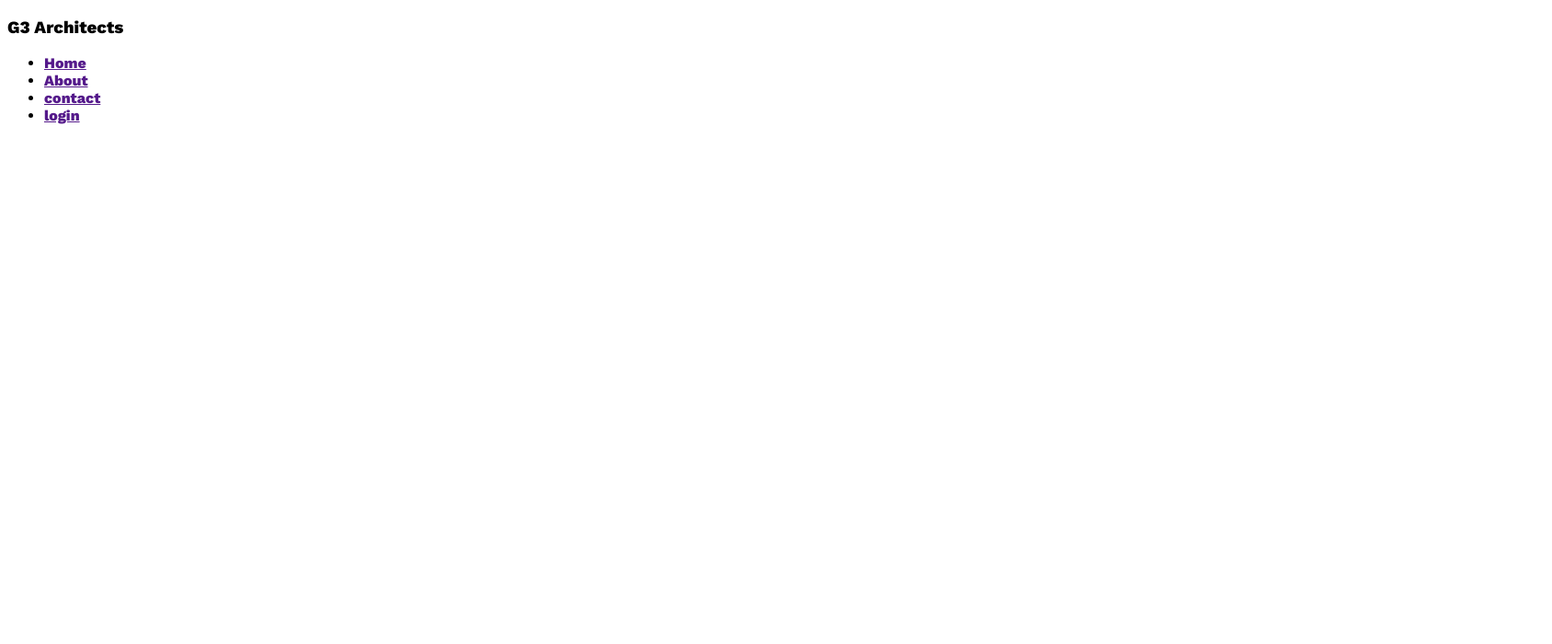
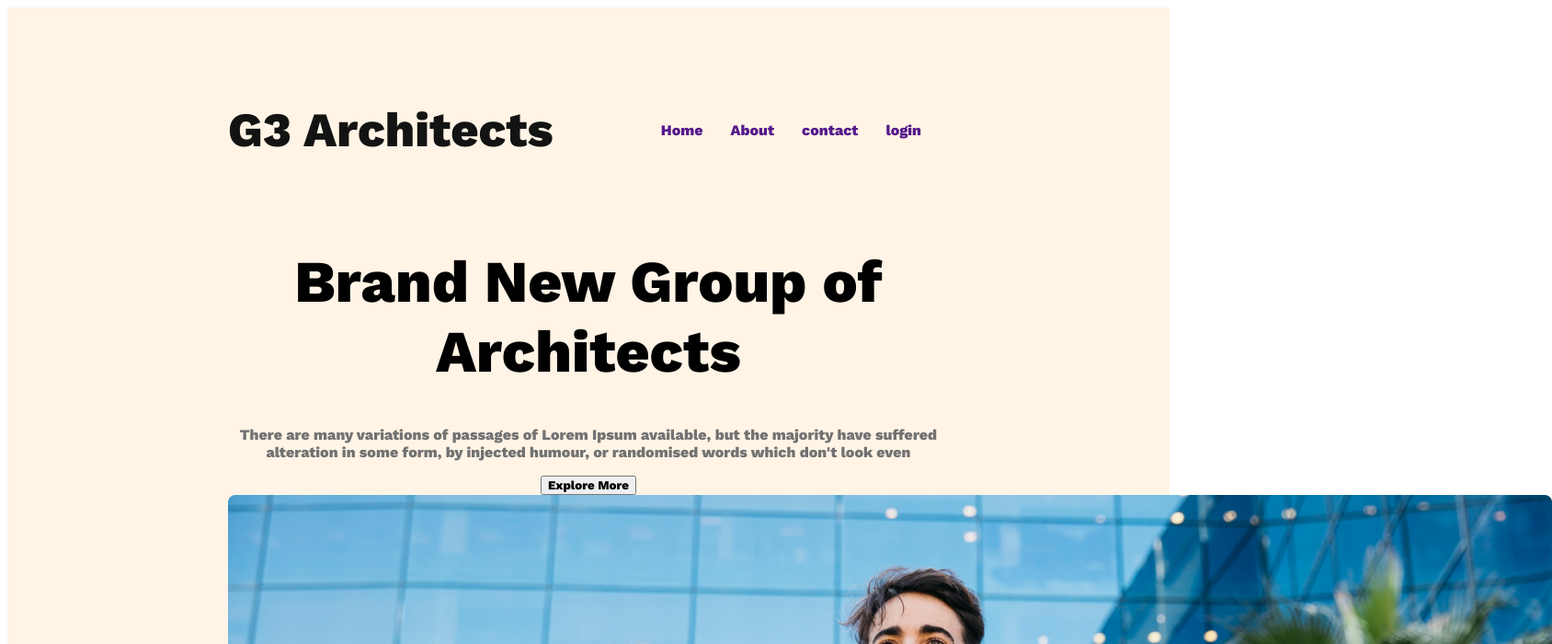
Before and after one commit to ariful3z/g3-architects-website, a plain HTML site: page index.html in a window 1280 px wide. Shown: the top 700 px of the page at 92% size, 1688 px wide, since content can reach past the window. Drawn offline with nearby package versions, Linux system fonts and the light colour scheme.

Commit message:
banner content and images added

```diff
--- a/index.html
+++ b/index.html
@@ -8,7 +8,7 @@
 </head>
 <body>
     <header>
-<nav>
+<nav class="nav-title">
     <h3>G3 Architects</h3>
     <ul>
  <li><a href="">Home</a</li>
@@ -17,6 +17,15 @@
  <li><a href="">login</a></li>
     </ul>
 </nav>
+<div class="banner">
+    <div class="banner-content">
+        <h1 class="banner-title">Brand New Group of Architects</h1>
+    <p class="banner-description">There are many variations of passages of Lorem Ipsum available, but the majority have suffered alteration in some form, by injected humour, or randomised words which don't look even</p>
+
+    <button class="btn-primary">Explore More</button>
+    </div>
+    <img src="images/banner.png" alt="">
+</div>
     </header>
     <main>
 
--- a/styles/architets.css
+++ b/styles/architets.css
@@ -3,3 +3,46 @@
 * {
     font-family: 'Work Sans', sans-serif;
 }
+header{
+    background: rgba(255, 144, 14, 0.10);
+    padding: 50px 240px;
+}
+nav{
+    display: flex;
+    justify-content: space-between;
+}
+nav > ul{
+display: flex;
+}
+nav li{
+    list-style: none;
+    margin-right: 30px;
+    font-size: 1rem;
+    font-weight: 500px;
+    color:  #424242;
+
+}
+nav li a{
+    text-decoration: none;
+}
+.nav-title{
+    font-size: 2.8rem;
+    font-weight: 700;
+    color: #131313;
+    align-items: center;
+}
+.banner-content{
+  max-width: 800px;
+  text-align: center;
+  margin: 0 auto;
+}
+.banner-title{
+    font-weight: 700;
+    font-size: 4rem;
+
+}
+.banner-description{
+    font-weight: 400;
+    font-size: 1rem;
+    color: #727272;
+}
```
Also changed, not shown: images/architect.png (added), images/banner.png (added), images/icons/customers.png (added), images/icons/email.png (added), images/icons/projects.png (added), images/icons/ribon.png (added), images/sponsors/amazon.png (added), images/sponsors/figma.png (added), images/sponsors/google.png (added), images/sponsors/spotify.png (added), images/sponsors/telerama.png (added), images/team1.png (added), images/team2.png (added), images/team3.png (added), 1 more files.
